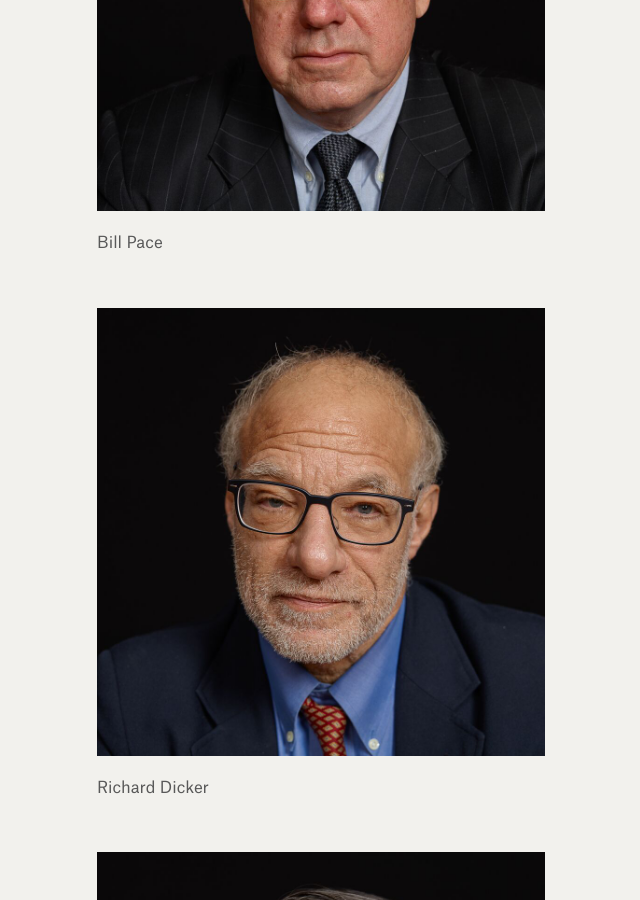
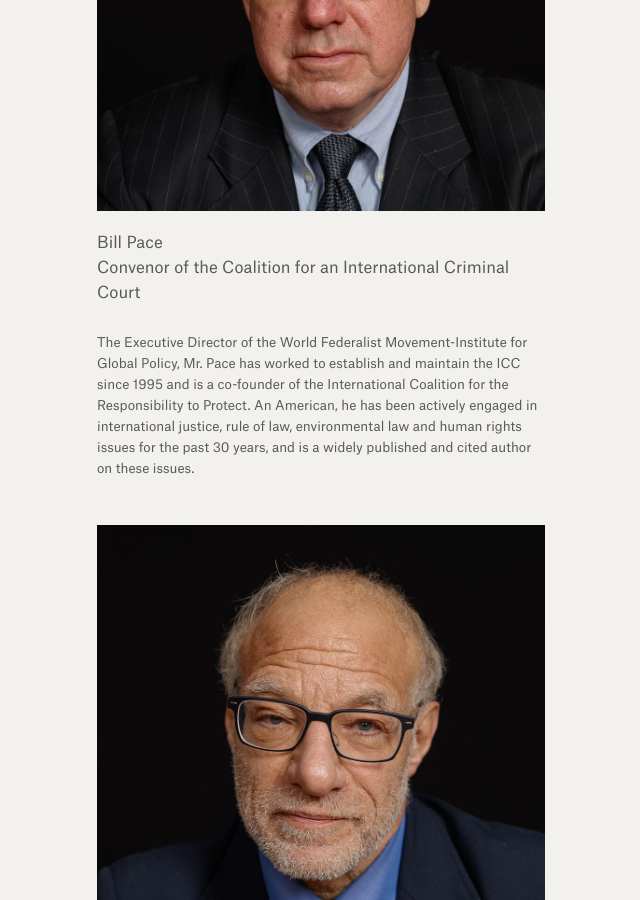
Before and after one commit to weights-and-measures/weights-and-measures.github.io, a Jekyll site: the page built from photographs.html, in a window 1280 px wide and 900 px high, scrolled down 25290 px. Shown: the whole window, without its empty margins (319-959 px from the left). Built offline with Jekyll 4.4.1, drawn with Linux system fonts in a browser that asks for light colours.

Commit message:
Updated 2

```diff
--- a/_photographs/2.markdown
+++ b/_photographs/2.markdown
@@ -6,4 +6,7 @@ position: 10
 
 ![Bill Pace.jpeg](/uploads/Bill%20Pace.jpeg)
 
-Bill Pace
+Bill Pace <br> Convenor of the Coalition for an International Criminal Court
+
+
+The Executive Director of the World Federalist Movement-Institute for Global Policy, Mr. Pace has worked to establish and maintain the ICC since 1995 and is a co-founder of the International Coalition for the Responsibility to Protect. An American, he has been actively engaged in international justice, rule of law, environmental law and human rights issues for the past 30 years, and is a widely published and cited author on these issues.
```
